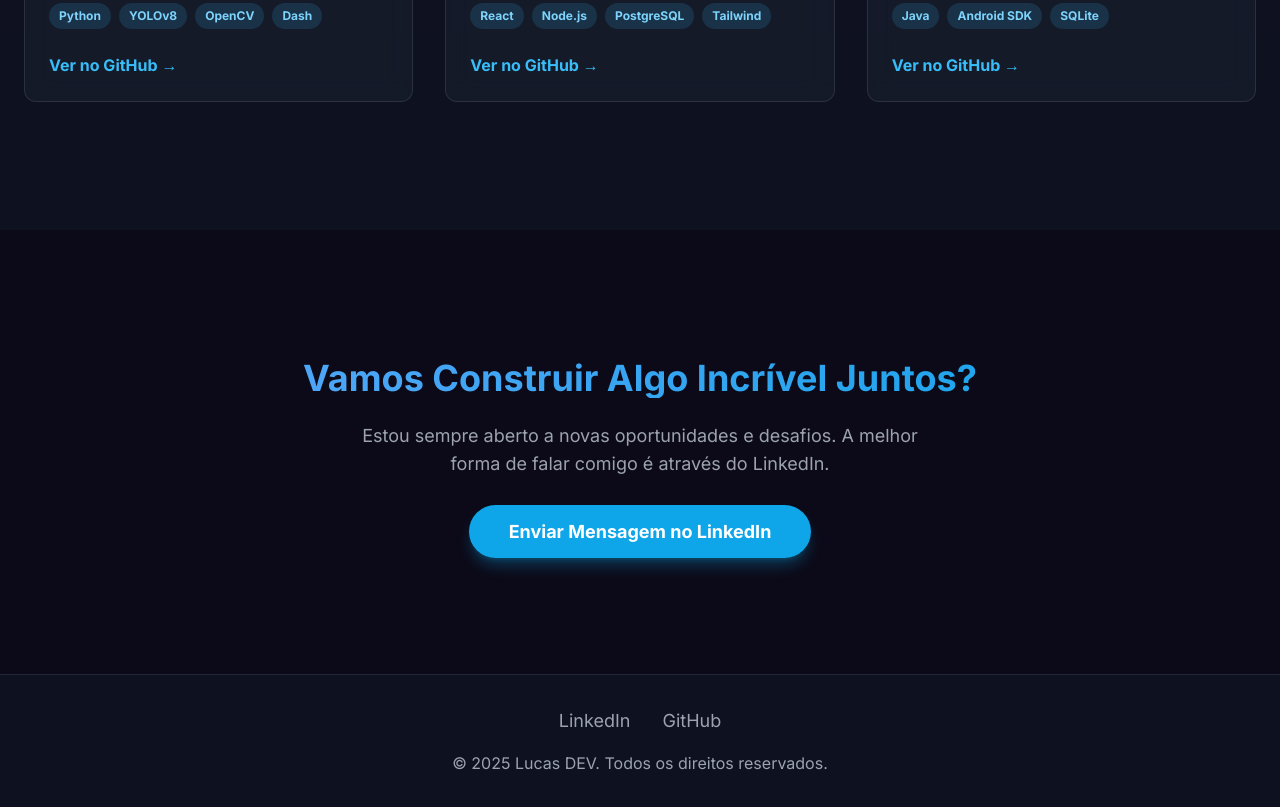
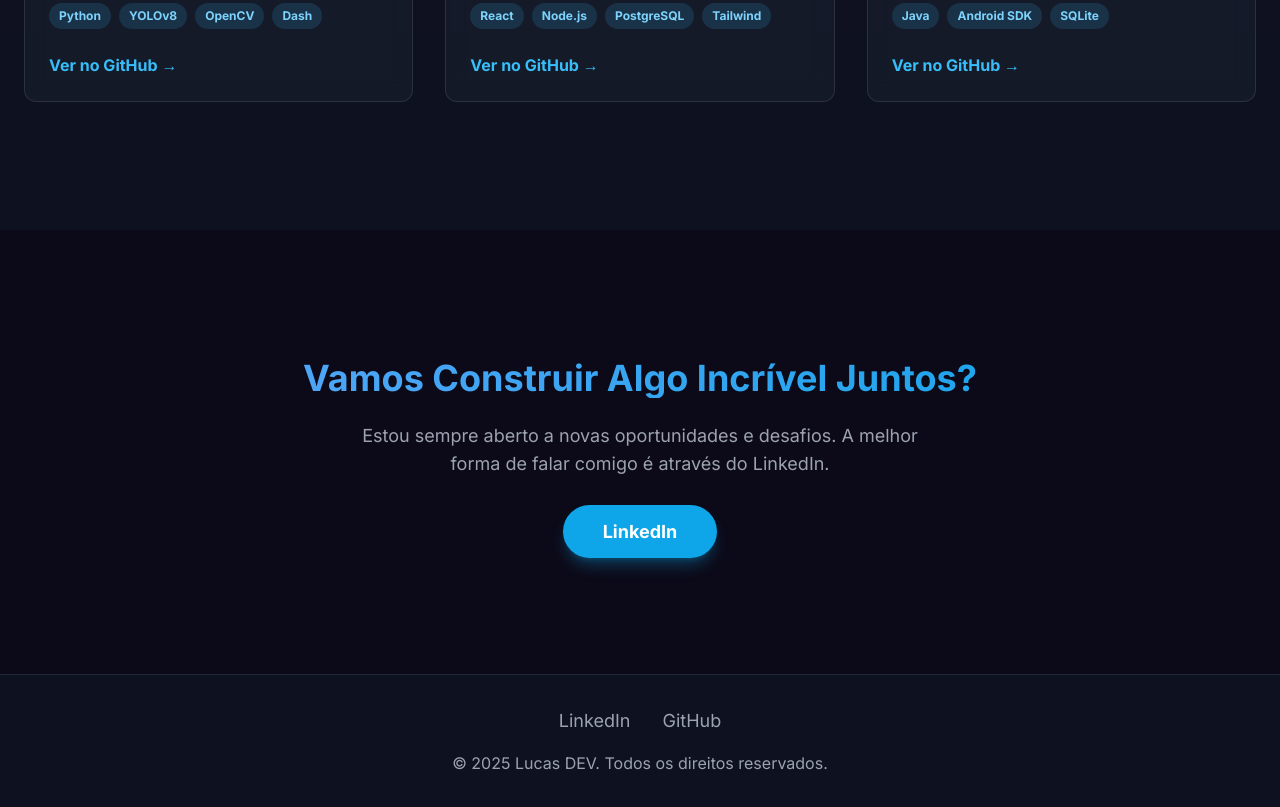
Before and after one commit to ojavaluc/portfolio, a plain HTML site: page index.html in a window 1280 px wide. Shown: the part 6064-6871 px from the top of the page. Drawn offline with nearby package versions, Linux system fonts and the light colour scheme.

Commit message:
Update index.html

```diff
--- a/index.html
+++ b/index.html
@@ -311,7 +311,7 @@
 
                               px-8 md:px-10 text-base md:text-lg">
 
-                        Enviar Mensagem no LinkedIn
+                           LinkedIn
                     </a>
                 </div>
             </div>
```
